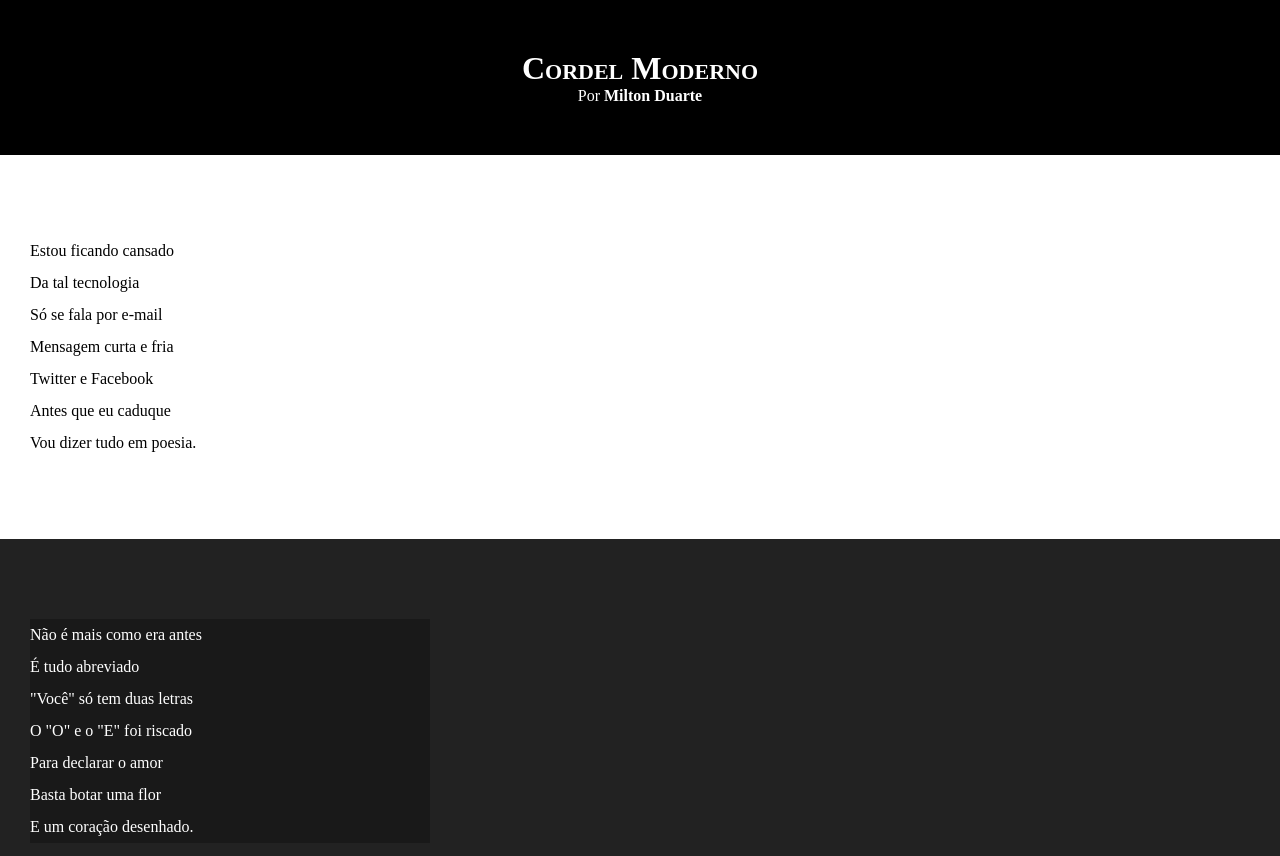
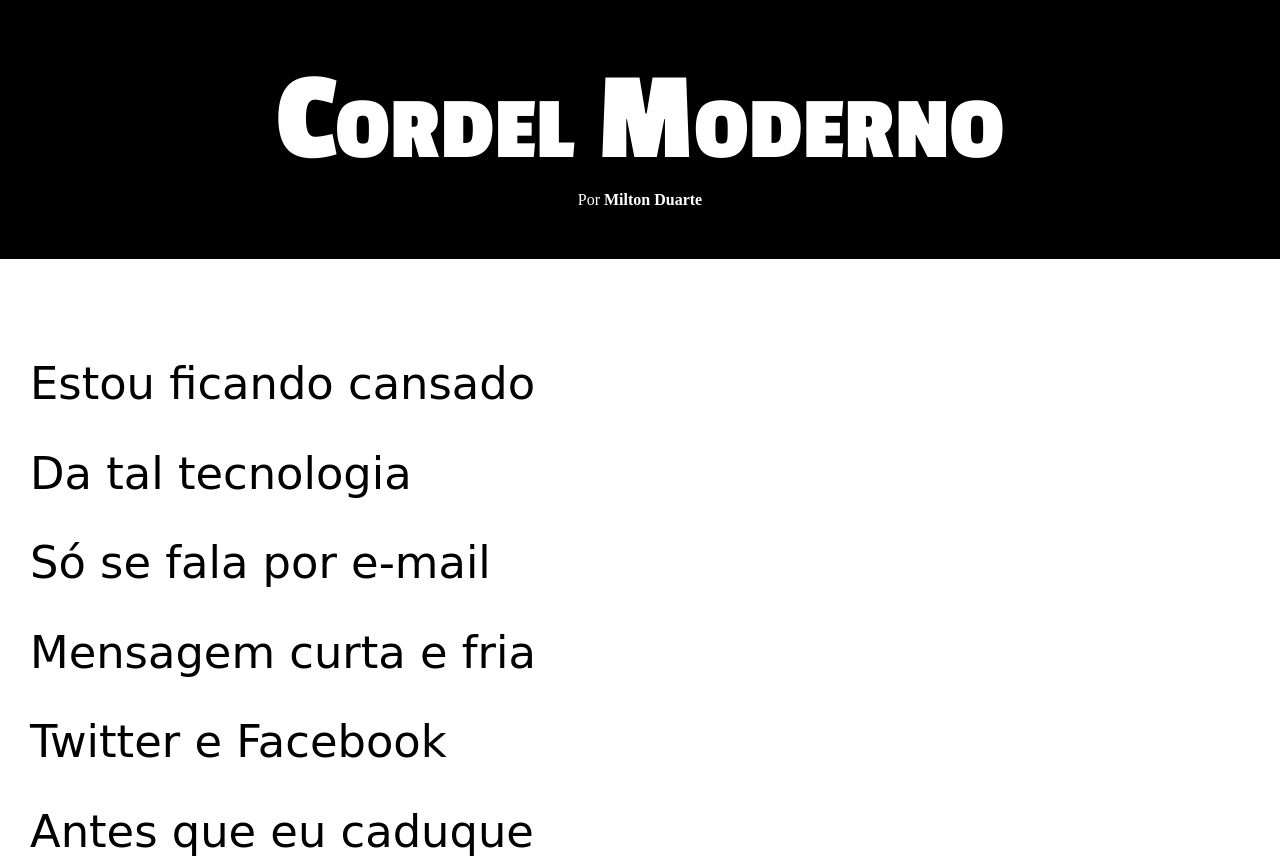
Before and after one commit to Kardoozo/HTML-CSS, a plain HTML site: page exercicios/desafio cordel/guanabara.html in a window 1280 px wide. Shown: the top 856 px of the page. Drawn offline with Linux system fonts and the light colour scheme.

Commit message:
atualização de estilo 21

```diff
--- a/exercicios/desafio cordel/guanabara.css
+++ b/exercicios/desafio cordel/guanabara.css
@@ -1,10 +1,21 @@
 @charset "UTF-8";
+
+ :root{
+    --fonte1: Verdana, Geneva, Tahoma< Sans-serif;
+    --fonte2: 'Passion One', cursive;
+    --fonte3: 'Sriracha', cursive;
+ }
+
+@import url('https://fonts.googleapis.com/css2?family=Google+Sans:ital,opsz,wght@0,17..18,400..700;1,17..18,400..700&family=Sriracha&display=swap');
+
+
 
 *{
     margin: 0%;
     padding: 0%;
 }
 html, body{
+    font-family: var(--fonte1);
     min-height: 100vh;
     background-color: rgb(255, 255, 255);
 }
@@ -15,6 +26,8 @@ header{
     text-align: center;
 }
 header>h1{
+    font-size: 10vw;
+    font-family: var(--fonte2);
     padding-top: 50px;
     font-variant: small-caps;
 }
@@ -38,6 +51,8 @@ section{
     line-height: 2em;
     padding-top: 10vh;
     padding-bottom: 10vh;
+    font-family: var(--fonte3);
+    font-size: 3.5vw;
 }
 
 
@@ -52,7 +67,8 @@ section.imagem{
 }
 
 section.imagem>p{
-    width: 400px;
+    display: inline-block;
+    padding: 5px;
     background-color: rgba(0, 0, 0, 0.267);
 }
 
--- a/exercicios/desafio cordel/guanabara.html
+++ b/exercicios/desafio cordel/guanabara.html
@@ -5,6 +5,7 @@
     <meta name="viewport" content="width=device-width, initial-scale=1.0">
     <title>cópia do site guanabara</title>
     <link rel="stylesheet" href="guanabara.css">
+    <link href="https://fonts.googleapis.com/css2?family=Passion+One:wght@400;700;900&display=swap" rel="stylesheet">
 </head>
 <body>
     <header>
```
